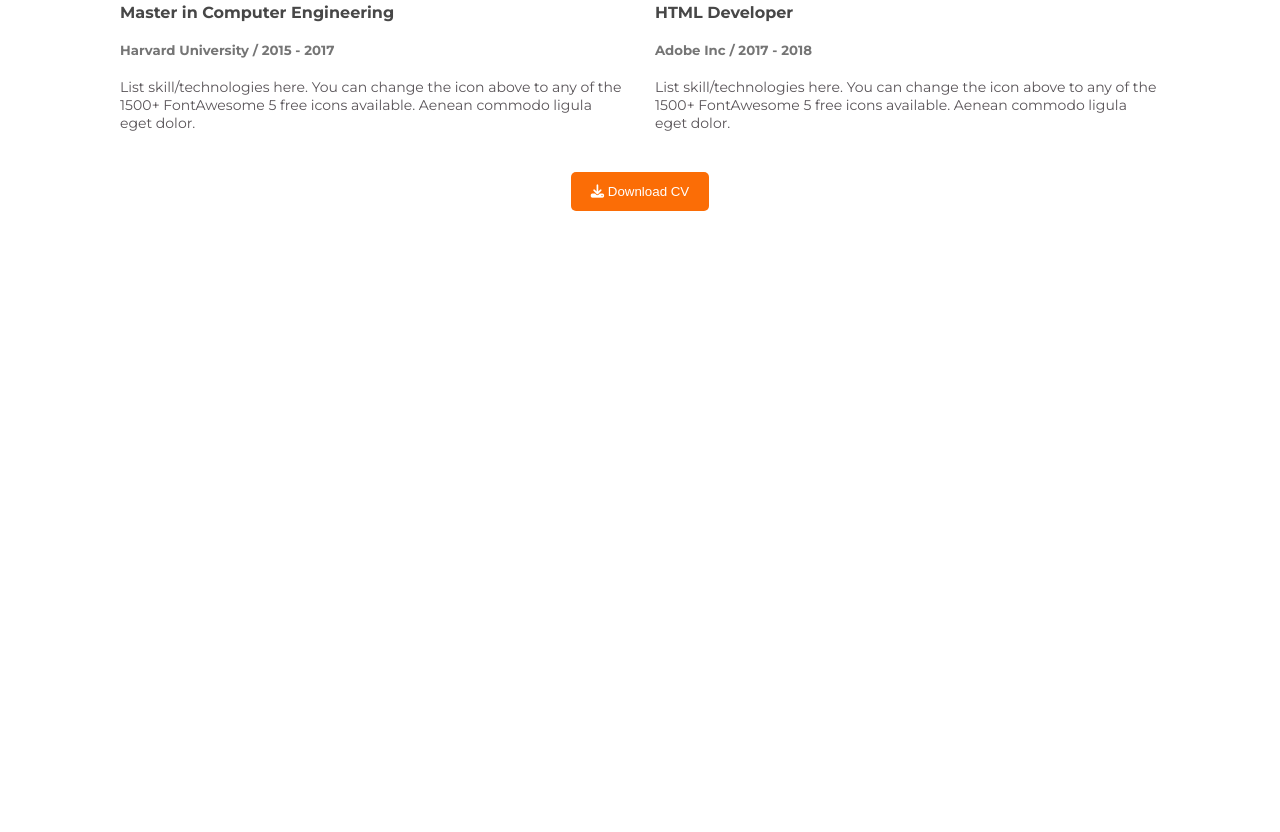
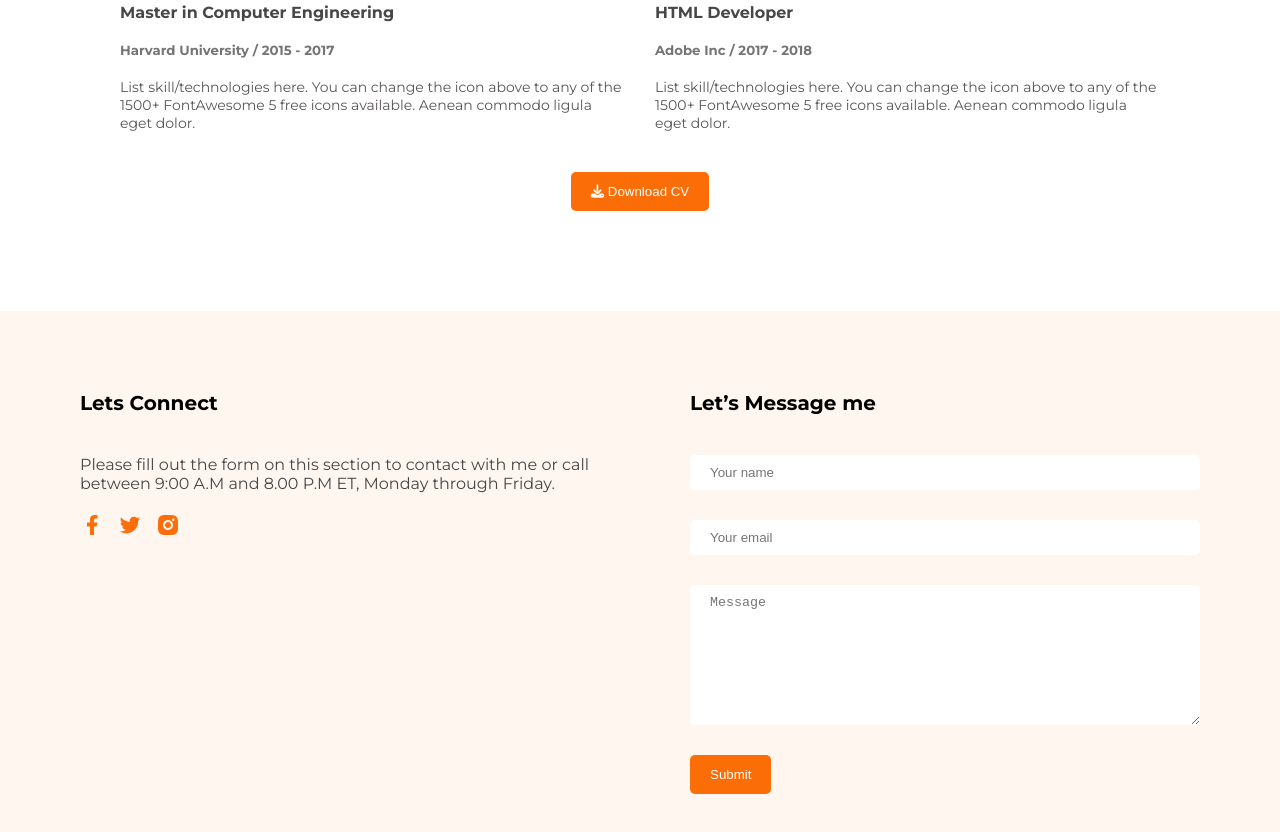
Before and after one commit to alhasan18/My-practice, a plain HTML site: page index.html in a window 1280 px wide. Shown: the part 2278-3110 px from the top of the page. Before the commit the page ends 2589 px from the top, so only its background shows below. Drawn offline with Linux system fonts and the light colour scheme.

Commit message:
finish footer and website

```diff
--- a/index.html
+++ b/index.html
@@ -163,7 +163,28 @@
 </section>
   </main>
   <footer>
-
+    <div class="footer-content">
+      <div class="footer-column">
+        <h3 class="footer-title">Lets Connect</h3>
+        <p class="footer-description">Please fill out the form on this section
+        to contact with me or call between 9:00 A.M and 8.00 P.M ET, Monday
+        through Friday.</p>
+        <a href="" class="social-icon"><img
+        src="imagesPractice/icons/facebook.png" alt=""></a>
+        <a href="" class="social-icon"><img
+        src="imagesPractice/icons/twitter.png" alt=""></a>
+        <a href="" class="social-icon"><img src="imagesPractice/icons/insta.png" alt=""></a>
+      </div>
+      <div class="footer-column">
+        <h3 class="footer-title">Let’s Message me</h3>
+        <form>
+        <input type="text" placeholder="Your name" name="" id="" value="" />
+        <input type="email" name="" id="" placeholder="Your email" value="" />
+        <textarea name="" placeholder="Message" id="" rows="8" cols="40"></textarea>
+        <input class="button-primary" type="submit" name="" id="" value="Submit" />
+        </form>
+      </div>
+    </div>
   </footer>
   </body>
 </html>
--- a/styles/OwnPrac.css
+++ b/styles/OwnPrac.css
@@ -160,3 +160,36 @@ hr{
 #resume-button{
   text-align: center;
 }
+/* footer styling */
+footer{
+  padding: 80px;
+  background-color: #fff6ef;
+}
+.footer-content{
+  display: flex;
+  gap: 100px;
+}
+.footer-column{
+  width: 50%;
+}
+.footer-title{
+  font-size: 20px;
+  font-weight: 700;
+  margin-bottom: 40px;
+  }
+  footer a{
+    margin-right: 10px;
+  }
+  form input[type = 'text'],input[type = 'email'],textarea{
+    display: block;
+    margin-bottom: 30px;
+    border: none;
+    color: #757575;
+  padding: 10px 20px;
+  background-color: white;
+  border-radius: 5px;
+  width: 100%;
+  }
+  .footer-description{
+    color: #474747;
+  }
```
